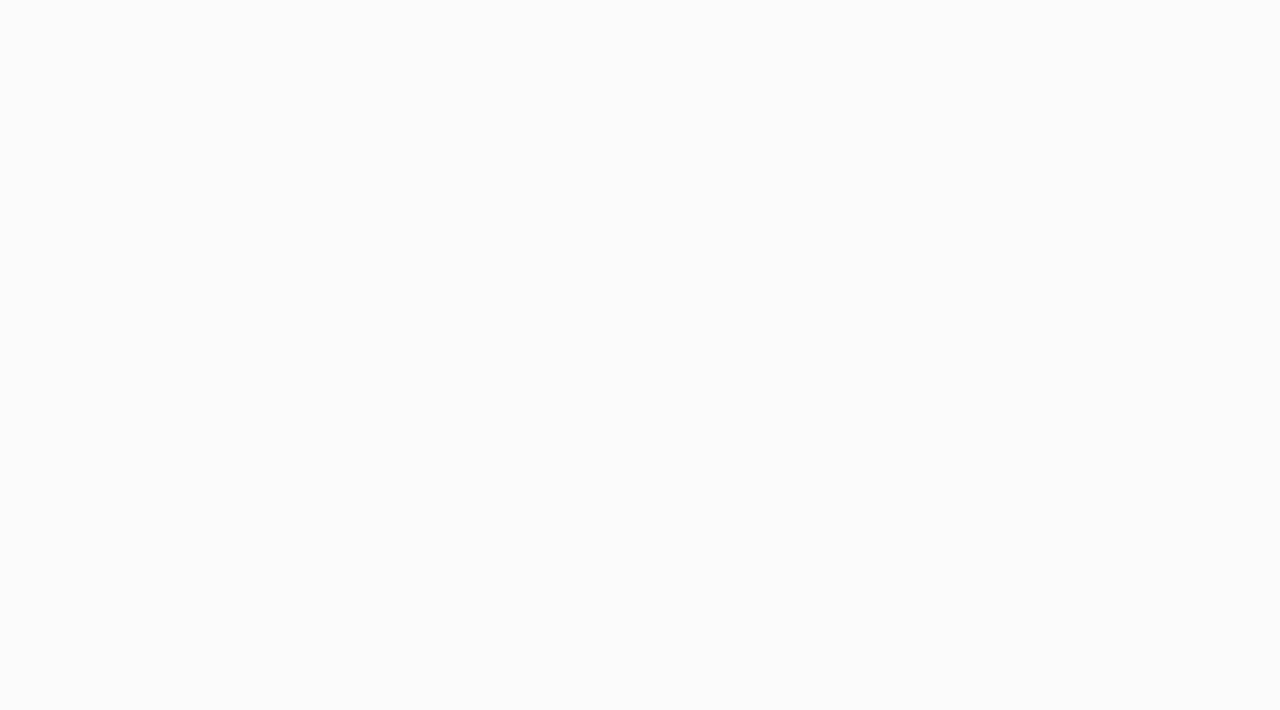
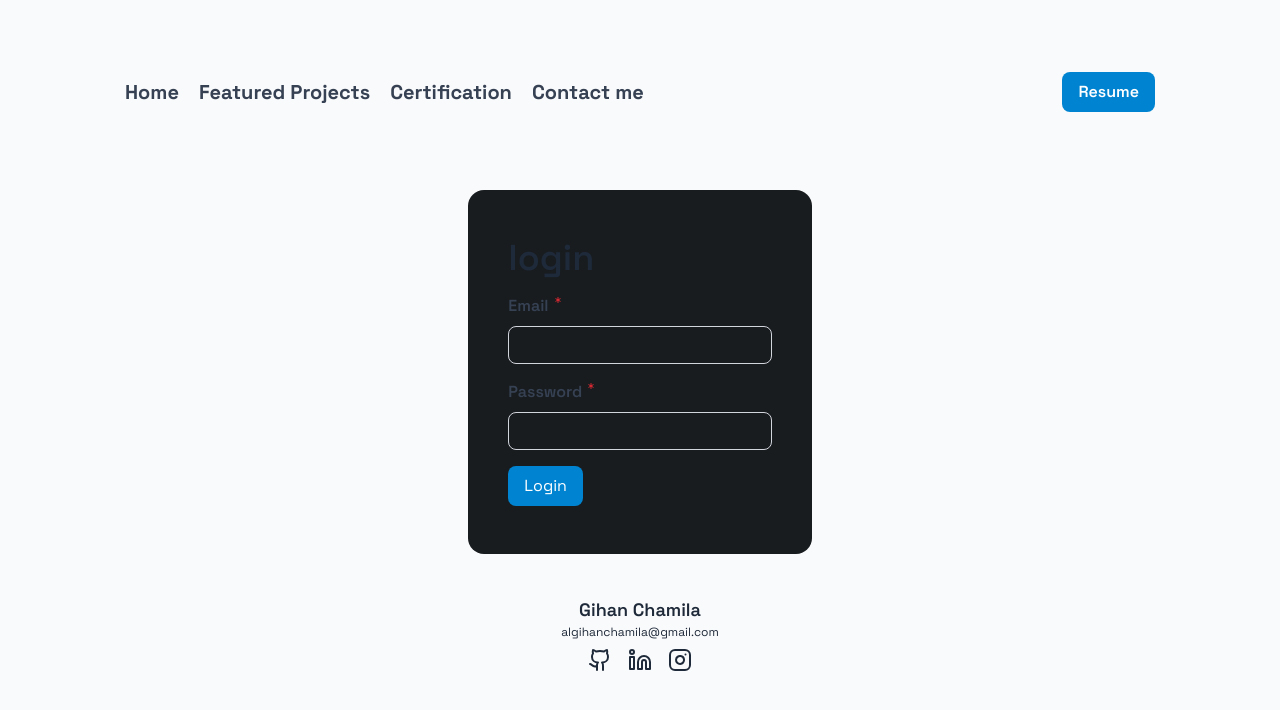
Before and after one commit to gihanchamila/portfolio-frontend, a React (Vite) app: page /admin in a window 1280 px wide. Before the commit this address led to /login. Shown: the top 710 px of the page. Built offline with nearby package versions, Linux system fonts and the light colour scheme.

Commit message:
feat: implement authentication flow with Login component and context management

```diff
--- a/src/App.jsx
+++ b/src/App.jsx
@@ -5,23 +5,27 @@ import PrivateLayout from "./layouts/PrivateLayout";
 import LandingPage from "./pages/LandingPage";
 import AnimatedSuspenseWrapper from "./components/utils/AnimatedSuspenseWrapper";
 import CircleLoader from "./components/utils/CircleLoader";
+import Login from "./components/Login";
+import { AuthProvider } from "./context/AuthContext";
 
 const DashBoard = lazy(() => import("./components/DashBoard"));
 
 function App() {
   return (
       <Router>
-        <AnimatedSuspenseWrapper fallback={<CircleLoader/>}>
+        <AuthProvider>
+          <AnimatedSuspenseWrapper fallback={<CircleLoader />}>
             <Routes>
               <Route path="/" element={<PublicLayout />}>
                 <Route index element={<LandingPage />} />
               </Route>
-
               <Route path="/admin" element={<PrivateLayout />}>
-              <Route index element={<DashBoard />} />
+                <Route index element={<Login />} />
+                <Route path="dashboard" element={<DashBoard />}/>
               </Route>
             </Routes>
           </AnimatedSuspenseWrapper>
+        </AuthProvider>
       </Router>
   );
 }
--- a/src/components/DashBoard.jsx
+++ b/src/components/DashBoard.jsx
@@ -1,8 +1,40 @@
-import React from 'react'
+import React, { useEffect, useState } from 'react'
+import { useAuth } from '../context/AuthContext'
+import Card from './utils/Card'
+import axios from '../axios/axios'
 
 const DashBoard = () => {
+  const { admin, setAdmin } = useAuth();
+  const [currentTime, setCurrentTime] = useState(new Date());
+
+  useEffect(() => {
+    const storedAdmin = localStorage.getItem("admin");
+    if (storedAdmin) {
+      setAdmin(JSON.parse(storedAdmin));
+    }
+  }, [setAdmin]);
+
+  useEffect(() => {
+    const timerId = setInterval(() => {
+      setCurrentTime(new Date());
+    }, 1000);
+    return () => clearInterval(timerId);
+  }, []);
+
   return (
-    <div>DashBoard</div>
+    <>
+      <div>
+        <p className='text-4xl'>Hello {admin?.firstName} {admin?.lastName}</p>
+        <p>{currentTime.toLocaleString()}</p>
+      </div>
+      <div className='grid grid-cols-1 sm:grid-cols-2 lg:grid-cols-3 gap-4 mt-4'>
+        <Card/>
+        <Card/>
+        <Card/>
+      </div>
+    </>
+
+
   )
 }
 
--- a/src/components/DesktopMenu.jsx
+++ b/src/components/DesktopMenu.jsx
@@ -4,14 +4,22 @@ import GridContainer from './GridContainer'
 import NavLinks from './NavLinks'
 import Button from './utils/Button'
 import ResumeDownload from './utils/ResumeDownload'
+import { useAuth } from '../context/AuthContext'
+import { LogOut } from 'lucide-react'
 
 const DesktopMenu = ({navLinks}) => {
+    const {admin, signOut} = useAuth()
   return (
         <GridContainer>
             <header className={`hidden sm:col-start-1 sm:col-end-4 lg:grid col-span-4 lg:col-start-2 lg:col-end-12 lg:col-span-10 mt-13 mb-12 py-5 rounded-lg`}>
                 <div className="lg:flex lg:flex-row lg:justify-between lg:items-center lg:gap-5">
                     <NavLinks links={navLinks} />
                     <ResumeDownload />
+                    {admin && (
+                        <div className="hidden lg:flex lg:gap-5">
+                            <span variant="primary" className='bg-on-surface rounded-full p-3' size="small" onClick={() => signOut()}><LogOut size={15}/></span>
+                        </div>
+                    )}
                 </div>
             </header>
         </GridContainer>
--- /dev/null
+++ b/src/components/Login.jsx
@@ -0,0 +1,14 @@
+import React from 'react'
+import LoginForm from './utils/LoginForm'
+import { div } from 'motion/react-client'
+
+const Login = () => {
+  return (
+    <div className='xs:flex xs:justify-center xs:items-center xs:h-[25rem]'>
+      <LoginForm />
+    </div>
+
+  )
+}
+
+export default Login
--- /dev/null
+++ b/src/components/utils/LoginForm.jsx
@@ -0,0 +1,103 @@
+import React from 'react'
+import { useState, useEffect, useCallback, useRef } from 'react'
+import { Formik, Field, Form, ErrorMessage } from 'formik'
+import { Asterisk } from 'lucide-react'
+import { useToast } from '../../context/ToastContext'
+import { motion } from 'motion/react'
+import { useAuth } from '../../context/AuthContext'
+import axios from '../../axios/axios'
+import * as Yup from 'yup'
+import Button from './Button'
+import { p } from 'motion/react-client'
+
+const LoginForm = () => {
+
+    const {toast} = useToast()
+    const { signIn } = useAuth()
+
+    const containerVariant = {
+      hidden: {},
+      visible: {
+        transition: {
+          staggerChildren: 0.2
+        }
+      }
+    };
+
+    const childVariant = {
+      hidden: { opacity: 0, y: 30, scale: 0.95 },
+      visible: { opacity: 1, y: 0, scale: 1, transition: { duration: 0.6, ease: 'easeOut' } }
+    };
+
+    const validationSchema = Yup.object({
+        email : Yup.string()
+            .required("Email is required")
+            .email("Please enter a valid email address"),
+        password : Yup.string()
+            .required("Password is required")
+            .min(6)
+            .matches(/[a-zA-Z]/, "Password can only contain Latin letters.")
+    })
+
+
+  return (
+    <div className='lg:bg-on-background lg:py-12 lg:px-10 rounded-2xl mb-4 lg:w-1/3 xs:w-full xs:p-4'>
+        <Formik
+            initialValues={{
+                email: '',
+                password: ''
+            }}
+            validationSchema={validationSchema}
+            onSubmit={async (values, { setSubmitting }) => {
+                const { email, password } = values;
+                const result = await signIn(email, password);
+                if (result?.success === true) {
+                    toast(`${result.message}`)
+                    } else {
+                    toast(`${result.message}`);
+                }
+                setSubmitting(false);
+            }}
+        >
+            {({ isSubmitting }) => (
+            <>
+                <p className='lg:text-4xl xs:text-xl lg:text-left font-semibold font-primary mb-4'>login</p>
+                <Form>
+                    <motion.div className="mb-4" variants={childVariant}>
+                        <label htmlFor="email" className="formLable">Email <Asterisk className="text-red-500 inline-block align-super" size={10} /></label>
+                        <Field
+                            type="email"
+                            name="email"
+                            className="formInput"
+                        />
+                        <ErrorMessage
+                            name="email"
+                            component="div"
+                            className="formError"
+                        />
+                    </motion.div>
+                    <motion.div className="mb-4" variants={childVariant}>
+                        <label htmlFor="password" className="formLable">Password <Asterisk className="text-red-500 inline-block align-super" size={10} /></label>
+                        <Field
+                            type="password"
+                            name="password"
+                            className="formInput"
+                        />
+                        <ErrorMessage
+                            name="password"
+                            component="div"
+                            className="formError"
+                        />
+                    </motion.div>
+                    <Button type="submit" variant={'primary'} disabled={isSubmitting}>
+                        {isSubmitting ? 'Logging in...' : 'Login'}
+                    </Button>
+                </Form>
+            </>
+            )}
+        </Formik>
+    </div>
+  )
+}
+
+export default LoginForm
--- a/src/context/AuthContext.jsx
+++ b/src/context/AuthContext.jsx
@@ -1,50 +1,52 @@
-import { createContext, useContext, useState, useEffect } from "react";
+import React, { createContext, useContext, useState, useCallback } from "react";
+import axios from "../axios/axios";
+import { useLocation, useNavigate } from "react-router-dom";
+import { nav } from "motion/react-client";
 
-// Create AuthContext
-const AuthContext = createContext(null);
+// Create context
+const AuthContext = createContext();
 
-// AuthProvider Component
+// Custom hook to use AuthContext
+export const useAuth = () => useContext(AuthContext);
+
 export const AuthProvider = ({ children }) => {
-  const [apiKey, setApiKey] = useState(localStorage.getItem("apiKey") || null);
-  const [isAuthenticated, setIsAuthenticated] = useState(!!apiKey);
+  const navigate = useNavigate();
+  const [admin, setAdmin] = useState(null);
+  const [loading, setLoading] = useState(false);
 
-  // Function to login (set API key)
-  const login = async (enteredApiKey) => {
+  // Admin sign in
+  const signIn = useCallback(async (email, password) => {
+    setLoading(true);
     try {
-      const response = await fetch("http://localhost:5000/api/private/data", {
-        method: "GET",
-        headers: {
-          "Content-Type": "application/json",
-          "api_key": enteredApiKey,
-        },
-      });
+      const response = await axios.post("/admin/signin", { email, password });
+      const data = response.data.data.user
+      const token = response.data.data.token;
+      console.log(data);
+      setAdmin(data);
+      localStorage.setItem("apiKey", token);
+      localStorage.setItem("admin", JSON.stringify(data));
+      navigate("/admin/dashboard");
+      return { success: true, message: "Sign in successful" };
+    } catch (error) {
+      return { success: false, message: error.response?.data?.message || "Sign in failed" };
+    } finally {
+      setLoading(false);
+    }
+  }, [navigate]);
 
-      if (response.ok) {
-        setApiKey(enteredApiKey);
-        setIsAuthenticated(true);
-        localStorage.setItem("apiKey", enteredApiKey);
-        return { success: true, message: "Login successful!" };
-      } else {
-        return { success: false, message: "Invalid API Key." };
-      }
-    } catch (error) {
-      return { success: false, message: "Error connecting to the server." };
-    }
-  };
+  // Admin sign out
+  const signOut = useCallback(() => {
+    setAdmin(null);
+    localStorage.removeItem("apiKey");
+    navigate("/admin");
+  }, [navigate]);
 
-  // Function to logout (clear API key)
-  const logout = () => {
-    setApiKey(null);
-    setIsAuthenticated(false);
-    localStorage.removeItem("apiKey");
-  };
+  // Optionally, check for existing token on mount
+  // and fetch admin profile if needed
 
   return (
-    <AuthContext.Provider value={{ apiKey, isAuthenticated, login, logout }}>
+    <AuthContext.Provider value={{ admin, loading, signIn, signOut, setAdmin }}>
       {children}
     </AuthContext.Provider>
   );
 };
-
-// Custom Hook for using AuthContext
-export const useAuth = () => useContext(AuthContext);
--- a/src/layouts/PrivateLayout.jsx
+++ b/src/layouts/PrivateLayout.jsx
@@ -1,14 +1,8 @@
 import React from "react";
 import BaseLayout from "./BaseLayout";
 import { Outlet, Navigate } from "react-router-dom";
-import { useAuth } from "../context/AuthContext";
 
 const PrivateLayout = () => {
-  const { isAuthenticated } = useAuth();
-
-  if (!isAuthenticated) {
-    return <Navigate to="/login" replace />;
-  }
 
   return (
     <BaseLayout>
```
Also changed, not shown: src/main.jsx (+2 -5 lines). Lines whose indentation alone changed are shown as unchanged.
